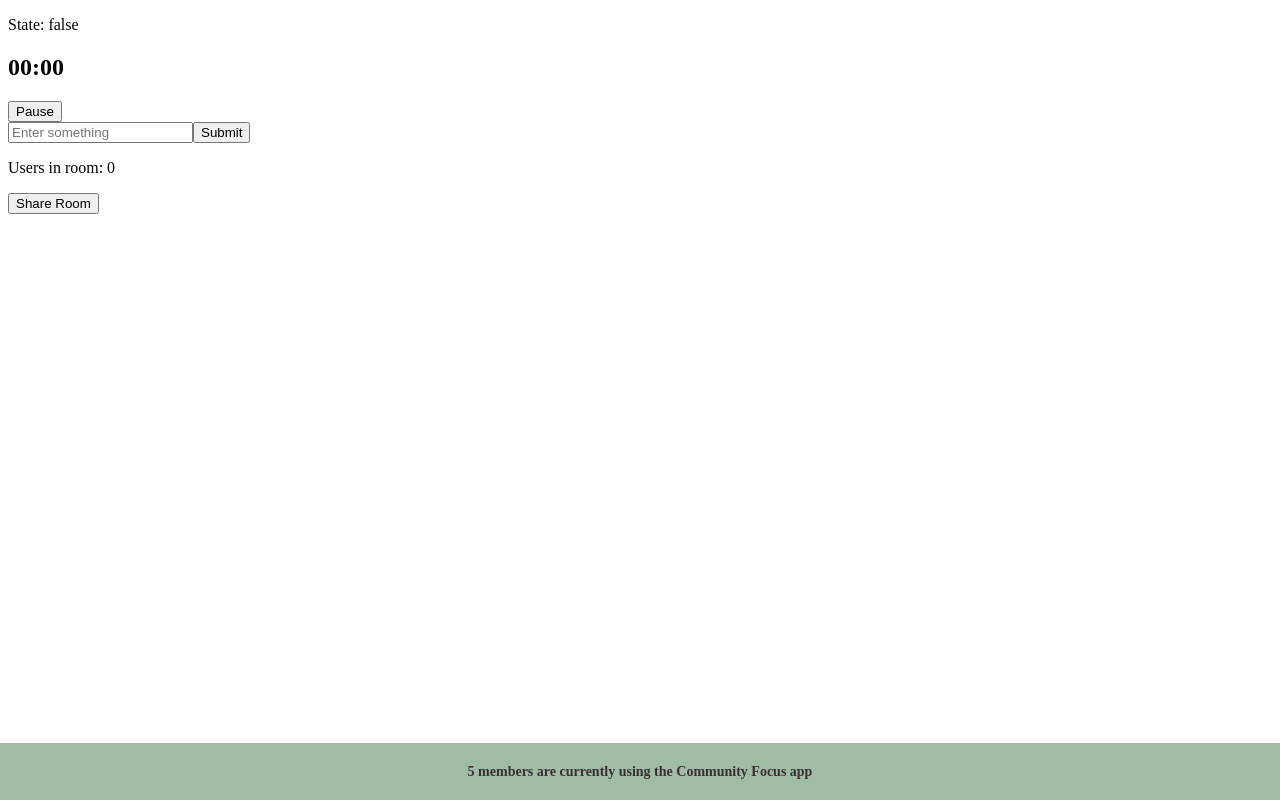
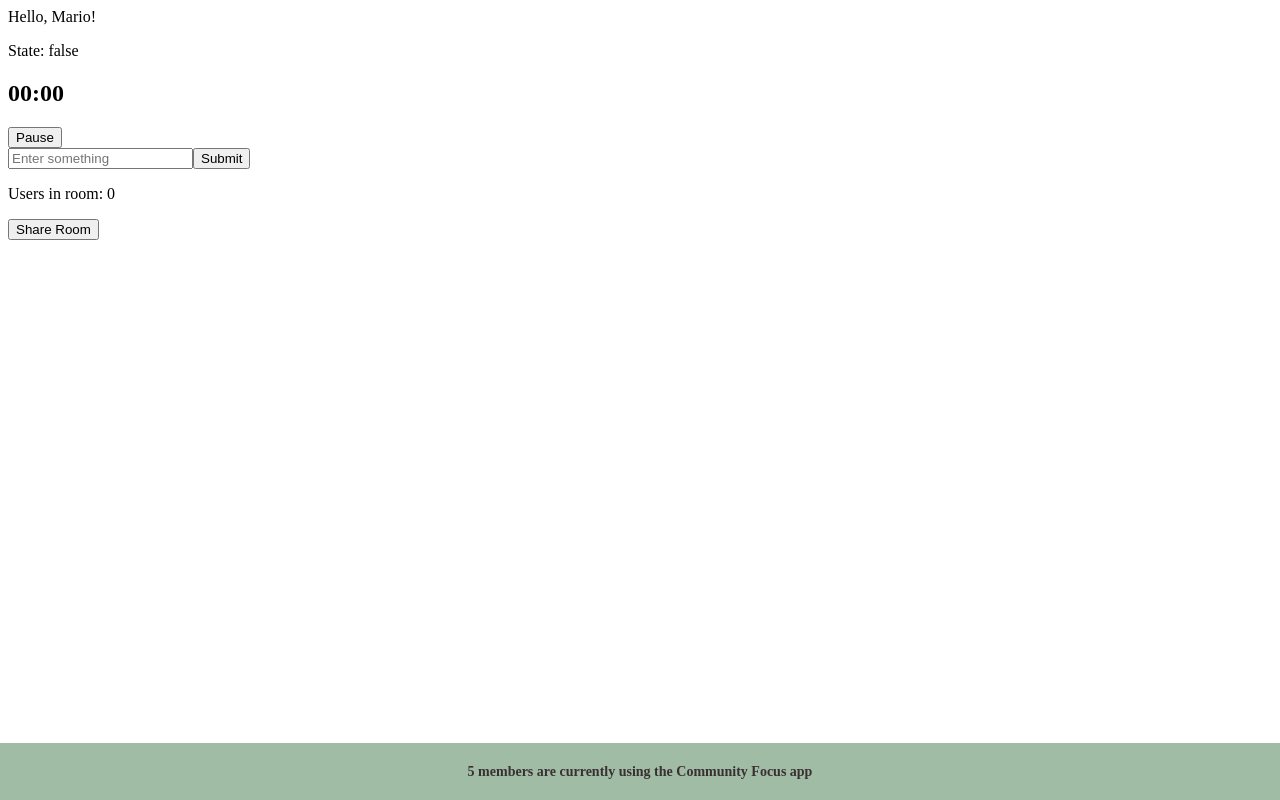
Before and after one commit to CommunityFocus/cf-frontend, a React (Vite) app: page /1 in a window 1280 px wide. Built offline with nearby package versions, Linux system fonts and the light colour scheme; no server answers.

Commit message:
Added a welcome message for the header (#33)
* added a welcome message for the header

* fixed some semicolon issues

* added a name prop

---------

Co-authored-by: Mario Nikhil Pereira <45009203+nmpereira@users.noreply.github.com>

```diff
--- a/src/components/Room.tsx
+++ b/src/components/Room.tsx
@@ -7,6 +7,7 @@ import formatTimestamp from "../helpers/formatTimestamp";
 import shareRoom from "../helpers/shareRoom";
 import startCountdown from "../helpers/startCountdown";
 import { roomName } from "../../common/common";
+import WelcomeMessage from "./WelcomeMessage";
 import TimerControls from "./TimerControls";
 import Footer from "./Footer";
 
@@ -96,6 +97,7 @@ const Room = (): JSX.Element => {
 
 	return (
 		<>
+			<WelcomeMessage name="Mario" />
 			<ConnectionState isConnected={isConnected} />
 			<Timestamp timestamp={timestamp} />
 			<TimerControls
--- /dev/null
+++ b/src/components/WelcomeMessage.tsx
@@ -0,0 +1,9 @@
+type WelcomeMessageProps = {
+	name: string;
+};
+
+const WelcomeMessage = ({ name }: WelcomeMessageProps): JSX.Element => {
+	return <span>Hello, {name}!</span>;
+};
+
+export default WelcomeMessage;
```
